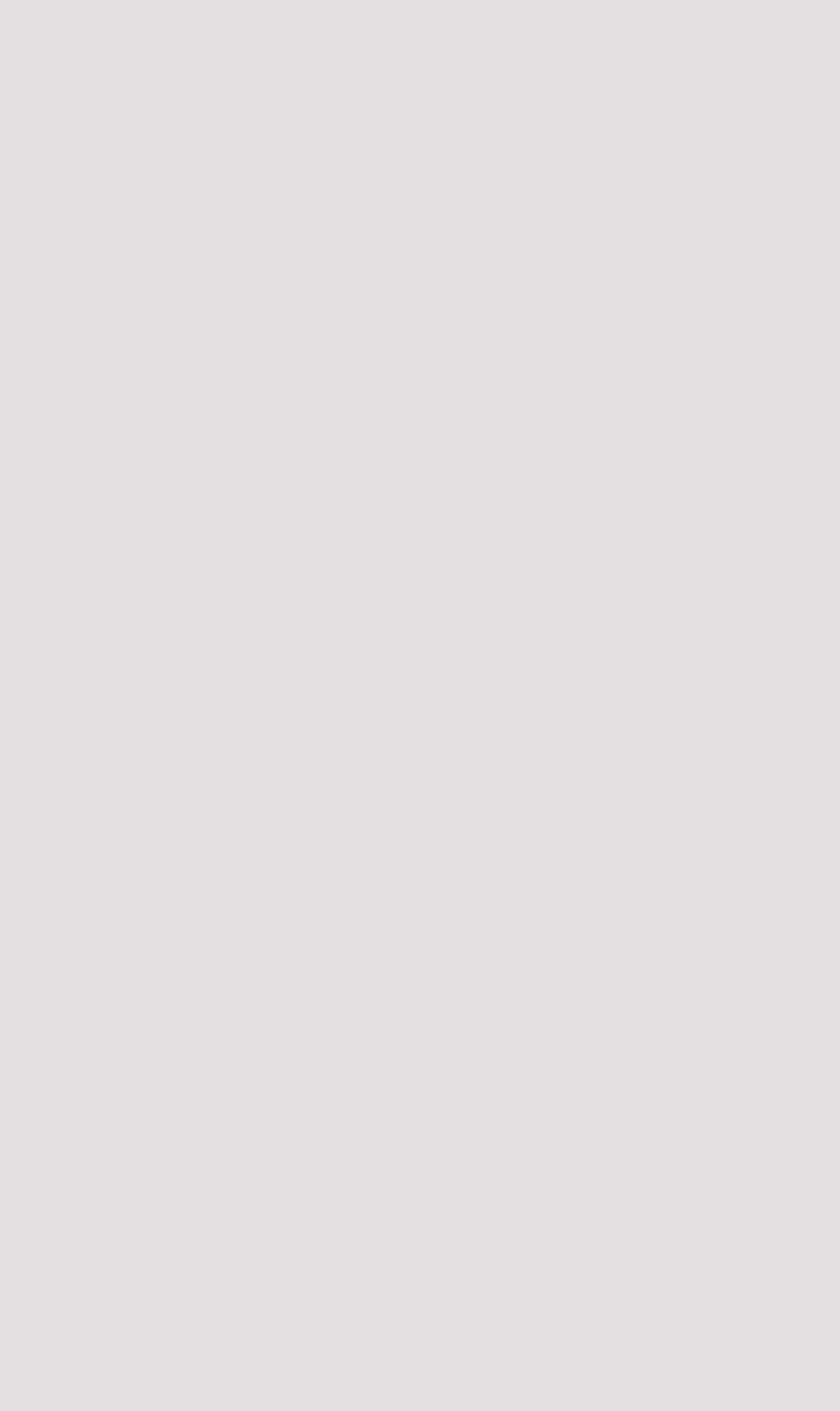
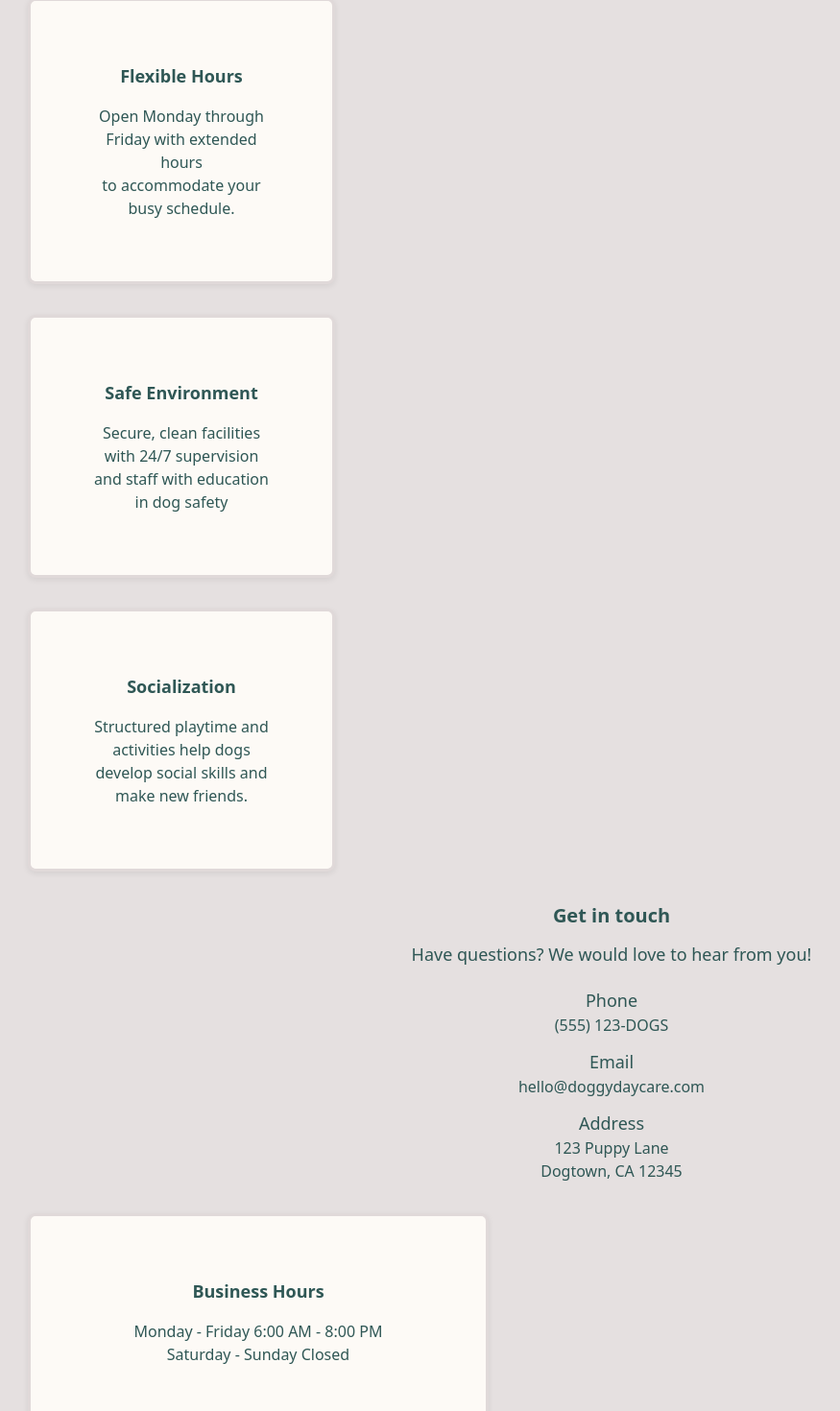
Before and after one commit to Emilyempa/exam-project-doggydaycare, a Next.js app in the folder frontend/: page /home in a window 1280 px wide. Shown: the part 1316-2786 px from the top of the page at 96% size, without its empty margins (3-878 px from the left). Before the commit the page ends 1272 px from the top, so only its background shows below. Built offline with nearby package versions, Linux system fonts and the light colour scheme.

Commit message:
Fix more styling on homepage

```diff
--- a/frontend/src/app/globals.css
+++ b/frontend/src/app/globals.css
@@ -73,11 +73,32 @@ button:hover { filter: brightness(1.1); }
 /* Cards / surfaces */
 .card {
   background: var(--color-feature-primary-bg);
-  border: 1px solid var(--color-bg-secondary);
+  border: 3px solid var(--color-bg-secondary);
   border-radius: 8px;
-  padding: 1rem;
+  padding: 4rem;
+  margin: 2rem;
   color: var(--color-text);
   box-shadow: 0 2px 6px rgba(0,0,0,0.08);
+  display: flex;
+  flex-direction: column;
+  align-items: center;
+  justify-content: center;
+  text-align: center;
+}
+
+.card-sm {
+  width: 20rem;
+  height: auto;
+}
+
+.card-md {
+  width: 30rem;
+  height: auto;
+}
+
+.card-lg {
+  width: 40rem;
+  height: auto;
 }
 
 /* Utilities */
@@ -86,3 +107,8 @@ button:hover { filter: brightness(1.1); }
 .bg-secondary { background: var(--color-bg-secondary); }
 .bg-feature-primary { background: var(--color-feature-primary-bg); }
 .bg-feature-secondary { background: var(--color-feature-secondary-bg); }
+
+/* Text */
+h1, h2, h3, h4, h5, h6, p {
+  text-align: center;
+}
--- a/frontend/src/app/home/page.tsx
+++ b/frontend/src/app/home/page.tsx
@@ -1,37 +1,16 @@
 'use client';
 
 import Hero from "@/components/hero/Hero";
-import {Card} from "@/components/card/Card";
+import GetInTouch from "@/components/get-in-touch/Get-in-touch";
+import InfoHome from "@/components/info-home/Info-home";
 
 
 export default function Page() {
   return (
     <main>
       <Hero />
-      <Card
-        title="Loving Care"
-      >
-        <p>Our experienced staff treats every dog like their own</p>
-        <p>ensuring personalized attention and care</p>
-      </Card>
-      <Card
-        title="Flexible Hours"
-      >
-        <p>Open Monday through Friday with extended hours</p>
-        <p>to accommodate your busy schedule.</p>
-      </Card>
-      <Card
-        title="Safe Environment"
-      >
-        <p>Secure, clean facilities with 24/7 supervision</p>
-        <p>and staff with education in dog safety</p>
-      </Card>
-      <Card
-        title="Socialization"
-      >
-        <p>Structured playtime and activities help dogs</p>
-        <p>develop social skills and make new friends.</p>
-      </Card>
+      <InfoHome/>
+      <GetInTouch />
     </main>
   );
 }
--- a/frontend/src/components/card/Card.tsx
+++ b/frontend/src/components/card/Card.tsx
@@ -7,11 +7,12 @@ interface Card {
   description?: string;
   children: React.ReactNode;
   actions?: React.ReactNode; // ex. Edit-button or Save/Cancel
+  className?: string;
 }
 
-export const Card: React.FC<Card> = ({ image, title, description, children, actions }) => {
+export const Card: React.FC<Card> = ({ image, title, description, children, actions, className }) => {
   return (
-    <div className="rounded-md border border-transparent shadow-sm p-4 hover:border-[#5A9690]">
+    <div className={`card ${className ?? ""}`}>
       {/* Header */}
       <div className="flex items-center justify-between mb-2">
         <div className="flex items-center gap-2">
--- /dev/null
+++ b/frontend/src/components/get-in-touch/Get-in-touch.tsx
@@ -0,0 +1,24 @@
+import {Card} from "@/components/card/Card";
+
+export default function GetInTouch() {
+  return(
+    <footer>
+      <p className={"text-xl font-bold mb-3"} >Get in touch</p>
+      <p className={"text-lg mb-5"}>Have questions? We would love to hear from you!</p>
+      <p className={"text-lg"}>Phone</p>
+      <p className={"mb-3"}>(555) 123-DOGS</p>
+      <p className={"text-lg"}>Email</p>
+      <p className={"mb-3"}>hello@doggydaycare.com</p>
+      <p className={"text-lg"}>Address</p>
+      <p>123 Puppy Lane</p>
+      <p>Dogtown, CA 12345</p>
+      <Card
+        title="Business Hours"
+        className={"card-md"}
+      >
+        <p>Monday - Friday 6:00 AM - 8:00 PM</p>
+        <p>Saturday - Sunday Closed</p>
+      </Card>
+    </footer>
+  )
+}
--- a/frontend/src/components/info-home/Info-home.tsx
+++ b/frontend/src/components/info-home/Info-home.tsx
@@ -3,26 +3,33 @@ import {Card} from "@/components/card/Card";
 export default function InfoHome() {
   return(
     <section>
+      <h2 className={"text-3xl font-bold mt-10 mb-5"}>Why Choose Doggy Daycare?</h2>
+      <p className={"text-lg"}>We provide a safe, fun, and loving environment where your furry friends can play, </p>
+      <p className={"text-lg"}>socialize, and receive the care they deserve while you are working.</p>
       <Card
         title="Loving Care"
+        className={"card-sm"}
       >
         <p>Our experienced staff treats every dog like their own</p>
         <p>ensuring personalized attention and care</p>
       </Card>
       <Card
         title="Flexible Hours"
+        className={"card-sm"}
       >
         <p>Open Monday through Friday with extended hours</p>
         <p>to accommodate your busy schedule.</p>
       </Card>
       <Card
         title="Safe Environment"
+        className={"card-sm"}
       >
         <p>Secure, clean facilities with 24/7 supervision</p>
         <p>and staff with education in dog safety</p>
       </Card>
       <Card
         title="Socialization"
+        className={"card-sm"}
       >
         <p>Structured playtime and activities help dogs</p>
         <p>develop social skills and make new friends.</p>
--- /dev/null
+++ b/frontend/tailwind.config.ts
@@ -0,0 +1,29 @@
+import type { Config } from "tailwindcss";
+
+const config: Config = {
+  content: ["./app/**/*.{ts,tsx}", "./components/**/*.{ts,tsx}"],
+  theme: {
+    extend: {
+      colors: {
+        feature: {
+          primary: "var(--color-feature-primary-bg)",
+          secondary: "var(--color-feature-secondary-bg)",
+        },
+        primary: "var(--color-primary)",
+        secondary: "var(--color-secondary)",
+        text: "var(--color-text)",
+        "text-muted": "var(--color-text-muted)",
+        bg: {
+          primary: "var(--color-bg-primary)",
+          secondary: "var(--color-bg-secondary)",
+        },
+      },
+      borderRadius: {
+        card: "29px",
+      },
+    },
+  },
+  plugins: [],
+};
+
+export default config;
```
